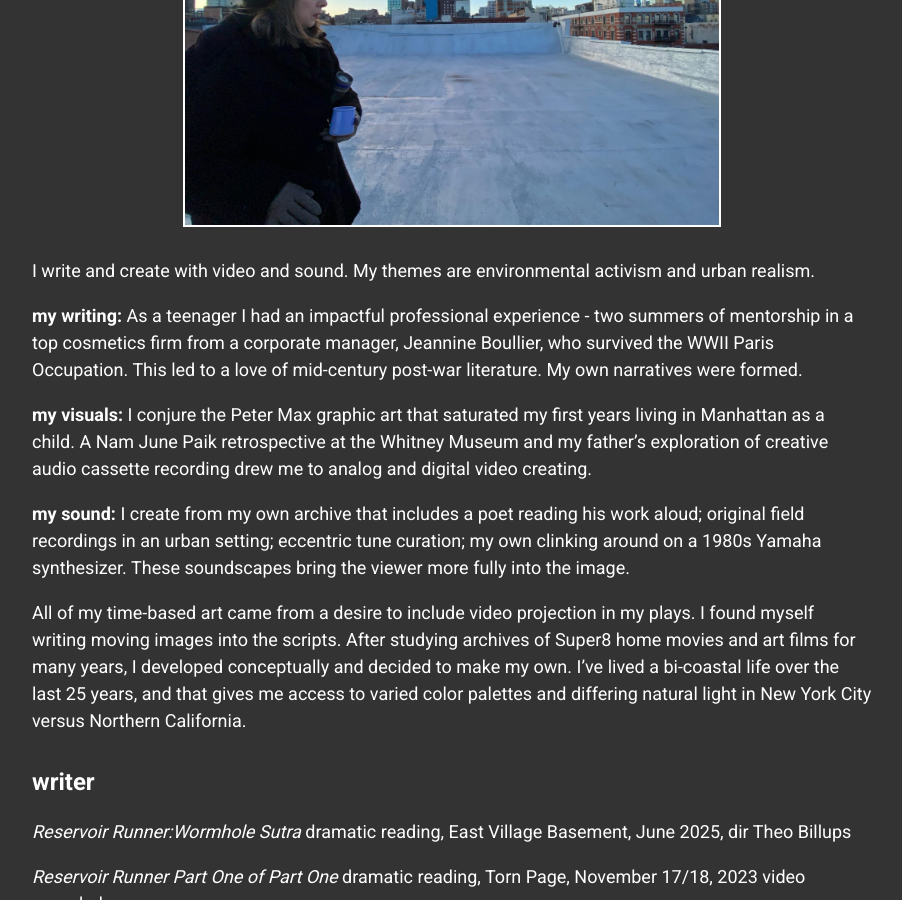
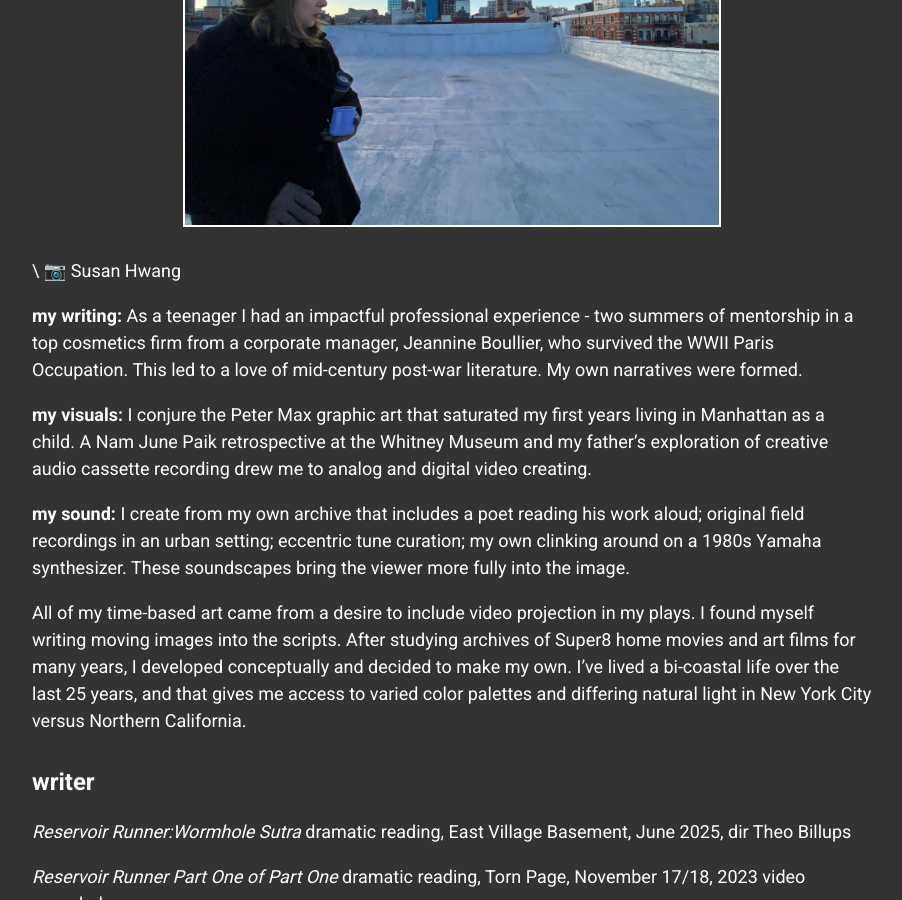
Before and after one commit to minicreative/victoriawolfe, a Jekyll site: the page built from index.md, in a window 1280 px wide and 900 px high, scrolled down 359 px. Shown: the whole window, without its empty margins (188-1090 px from the left). Built offline with Jekyll 4.4.1, drawn with Linux system fonts in a browser that asks for light colours.

Commit message:
Update Pages “home”

```diff
--- a/index.md
+++ b/index.md
@@ -7,9 +7,9 @@ layout: page
 
 images and sound
 
-![](uploads/VictoriaWolfe.png "                                                                                     📷 Susan Hwang")
+![](uploads/VictoriaWolfe.png "                                                                                      ")
 
-I write and create with video and sound. My themes are environmental activism and urban realism.
+\    📷 Susan Hwang
 
 **my writing:** As a teenager I had an impactful professional experience - two summers of mentorship in a top cosmetics firm from a corporate manager, Jeannine Boullier, who survived the WWII Paris Occupation. This led to a love of mid-century post-war literature. My own narratives were formed.
 
```
